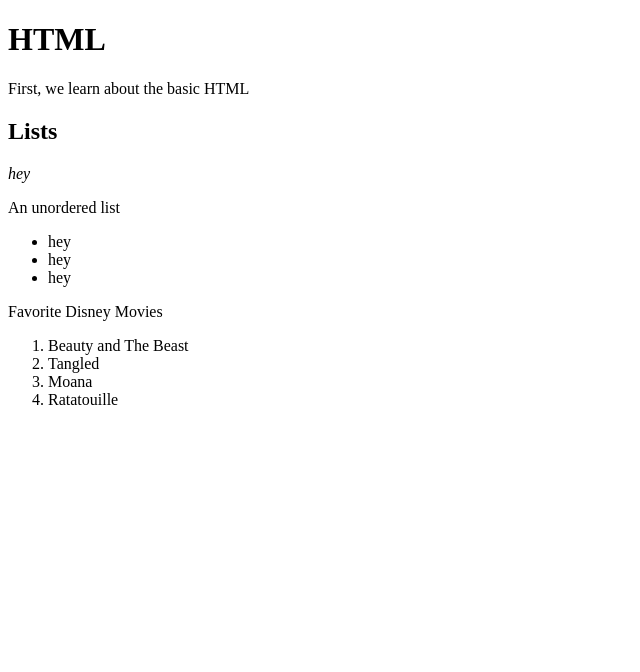
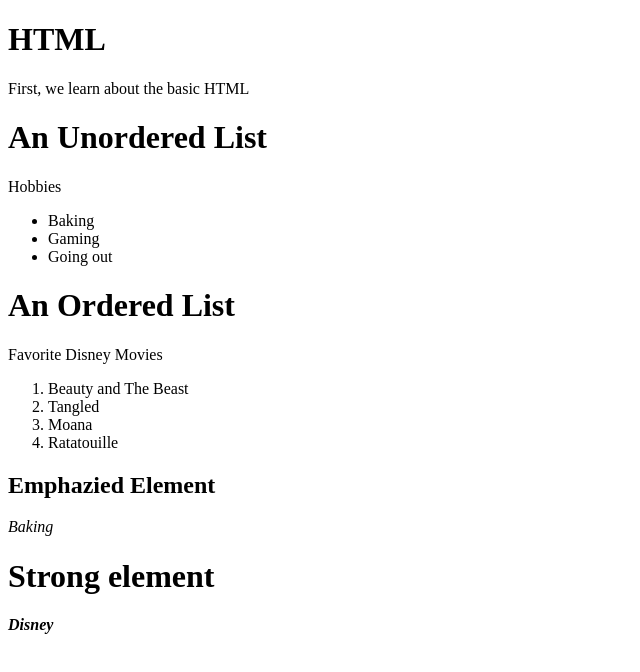
Before and after one commit to Fabian378/BasicHTML, a plain HTML site: page index.html in a window 1280 px wide. Shown: the whole page, without its empty margins (0-640 px from the left). Drawn offline with Linux system fonts and the light colour scheme.

Commit message:
Update index.html

```diff
--- a/index.html
+++ b/index.html
@@ -7,14 +7,14 @@
         <h1>HTML</h1>
         <P>First, we learn about the basic HTML</P>
 
-        <h2>Lists</h2>
-        <p><em>hey</em></p>
-        <P>An unordered list</P>
+        <h1>An Unordered List</h1>
+        <P>Hobbies</P>
         <ul>
-            <li>hey</li>
-            <li>hey</li>
-            <li>hey</li>
+            <li>Baking</li>
+            <li>Gaming</li>
+            <li>Going out</li>
         </ul>
+        <h1>An Ordered List</h1>
         <p>Favorite Disney Movies</p>
         <ol>
             <li>Beauty and The Beast</li>
@@ -22,5 +22,9 @@
             <li>Moana</li>
             <li>Ratatouille</li>
         </ol>
+        <h2>Emphazied Element</h2>
+        <p><em>Baking</em></p>
+        <h1>Strong element</h1>
+        <P><em><strong>Disney</strong></em></P>
     </body>
 </html>
```
